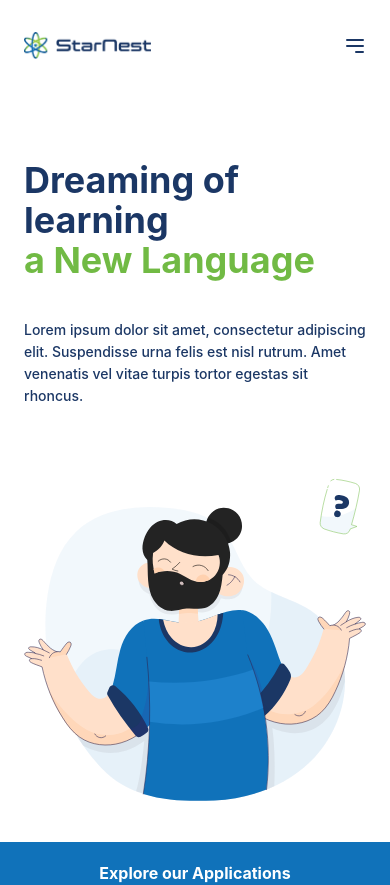
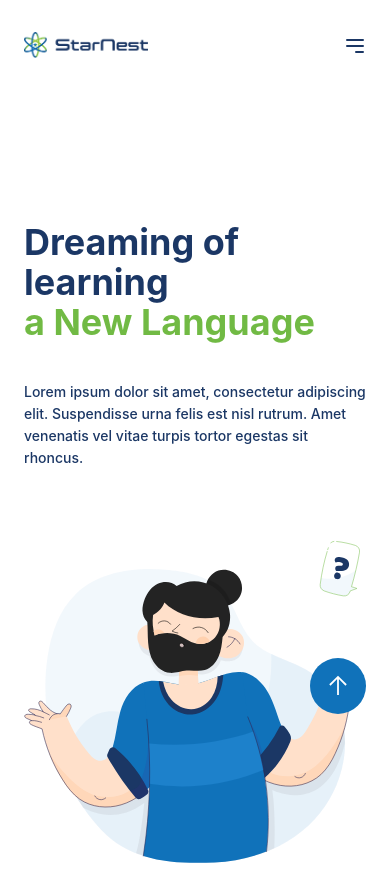
Before and after one commit to NPG-ThaoVo/StarNest, a React (Create React App) app: page / in a window 390 px wide. Shown: the top 885 px of the page. Built offline with nearby package versions, Linux system fonts and the light colour scheme; a web font is replaced by a local one.

Commit message:
update css

```diff
--- a/package.json
+++ b/package.json
@@ -6,6 +6,7 @@
     "@testing-library/jest-dom": "^5.11.4",
     "@testing-library/react": "^11.1.0",
     "@testing-library/user-event": "^12.1.10",
+    "emailjs-com": "^3.2.0",
     "react": "^17.0.2",
     "react-dom": "^17.0.2",
     "react-scripts": "4.0.3",
--- a/src/components/layouts/Footer.jsx
+++ b/src/components/layouts/Footer.jsx
@@ -1,6 +1,5 @@
 import React, { useRef, useState } from "react";
 import "../../css/footer.css";
-import emailjs from "emailjs-com";
 
 const sendImg = "/imgs/arrow-right.svg";
 const loadingImg = "/imgs/puff.svg";
@@ -102,10 +101,6 @@ const Footer = (props) => {
 
   const sendEmail = (e) => {
     e.preventDefault();
-
-    //
-    //
-    //
   };
 
   const handleChageMail = (e) => {
@@ -114,7 +109,7 @@ const Footer = (props) => {
 
   return (
     <div className="footer-container">
-      <img alt="scratch" className="footer-decor-" src="/imgs/scratch.svg" />
+      {/* <img alt="scratch" className="footer-decor-" src="/imgs/scratch.svg" /> */}
       <div className="footer-quick-link">
         {quickLinks.map((block, index) => (
           <div key={index} className="footer-block">
--- a/src/css/header.css
+++ b/src/css/header.css
@@ -7,7 +7,7 @@
 
   padding: 71px 120px 0;
 
-  position: fixed;
+  position: sticky;
   width: 100%;
   background-color: white;
   padding-bottom: 8px;
@@ -26,19 +26,21 @@
 }
 
 .header-visible {
-  top: 0px;
+  top: -60px;
 }
 
 .header-hide {
   top: -200px;
 }
 
-.header-logo-container img {
+.header-logo-container {
+  padding-right: 8px;
 }
 
 .header-logo-image {
   max-width: 100%;
   max-height: 100%;
+  min-width: 260px;
 }
 
 .header-routes-container {
@@ -130,6 +132,26 @@
   transform: rotateZ(-90deg) translateX(6px);
 }
 
+.header-mobile-cover {
+  display: none;
+}
+
+@media (min-width: 769px) and (max-width: 1200px) {
+  .header-routes {
+    max-width: 500px;
+    width: 100%;
+  }
+
+  .header-routes-container {
+    justify-content: space-between;
+  }
+
+  .header-routes-item {
+    padding-left: 4px;
+    padding-right: 4px;
+  }
+}
+
 @media (max-width: 768px) {
   .header-container {
     padding: 32px 24px 0;
@@ -158,24 +180,23 @@
 
   .header-routes-mobile {
     position: absolute;
-    top: 72px;
-    right: 24px;
+    top: 98%;
+    right: 0;
     text-align: right;
     overflow: hidden;
-
-    max-width: 0px;
+    width: 100%;
     max-height: 0px;
-
+    background: white;
     transition: max-height 0.3s linear, max-width 0.3s linear;
   }
 
   .header-hide .header-routes-mobile {
-    max-width: 0px !important;
     max-height: 0px !important  ;
   }
 
   .header-routes-container {
     flex-direction: column;
+    padding-right: 24px;
   }
 
   .route-item {
@@ -191,13 +212,13 @@
   }
 
   .header-menu-checkbox:checked + .header-routes-mobile {
-    max-width: 200px;
     max-height: 250px;
   }
 
   .header-routes-item {
     padding-left: 0;
     padding-right: 0;
+    line-height: 48px;
   }
 
   .header-placeholder {
@@ -206,5 +227,10 @@
 
   .button-to-top {
     right: 24px;
+    bottom: 130px;
+  }
+
+  .header-visible {
+    top: -24px;
   }
 }
```
